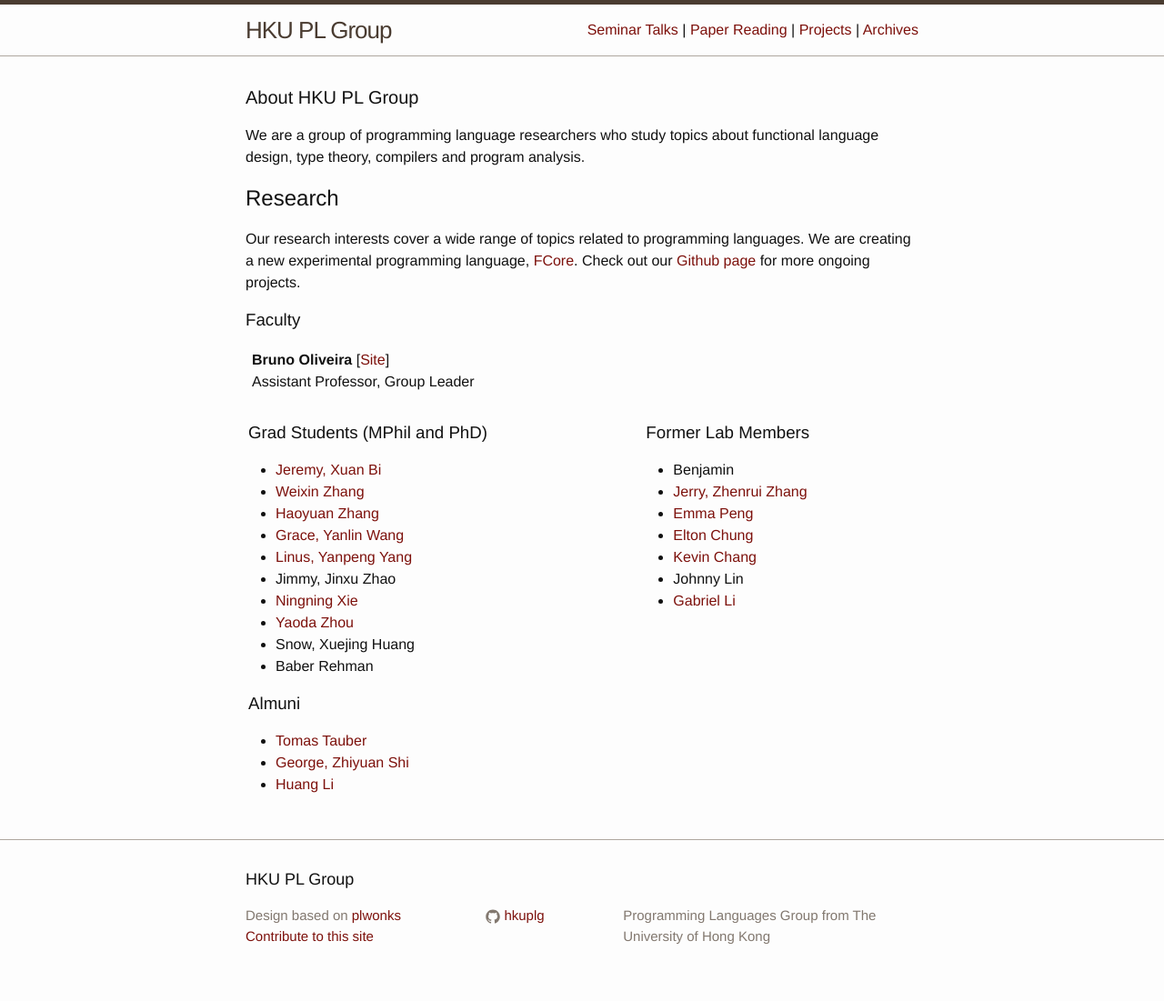
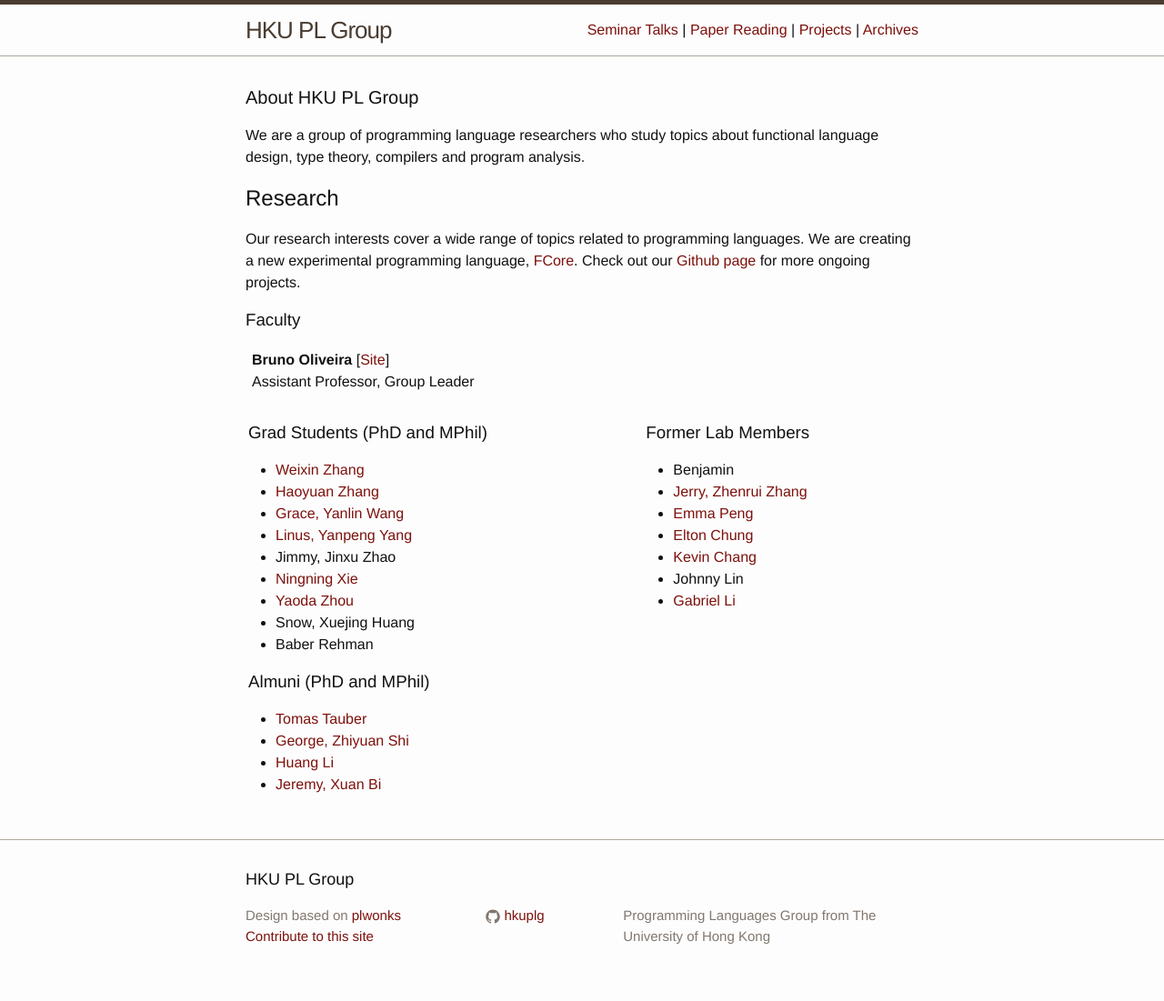
Before and after one commit to hkuplg/hkuplg.github.io, a Jekyll site: the page built from index.html, in a window 1280 px wide. Shown: the whole page at 91% size. Built offline with Jekyll 4.4.1, drawn with Linux system fonts in a browser that asks for light colours.

```diff
--- a/index.html
+++ b/index.html
@@ -42,11 +40,12 @@ layout: default
     <li>Baber Rehman</li>
   </ul>
 
-  <h3>Almuni</h3>
+  <h3>Almuni (PhD and MPhil)</h3>
   <ul>
     <li><a href="https://github.com/tomtau">Tomas Tauber</a></li>
     <li><a href="https://github.com/zhiyuanshi">George, Zhiyuan Shi</a></li>
     <li><a href="https://github.com/lihuanglx">Huang Li</a></li>
+    <li><a href="https://bixuanzju.github.io">Jeremy, Xuan Bi</a></li>
   </ul>
   </td>
 
```
Also changed, not shown: other parts of index.html (+1 -3 lines).
